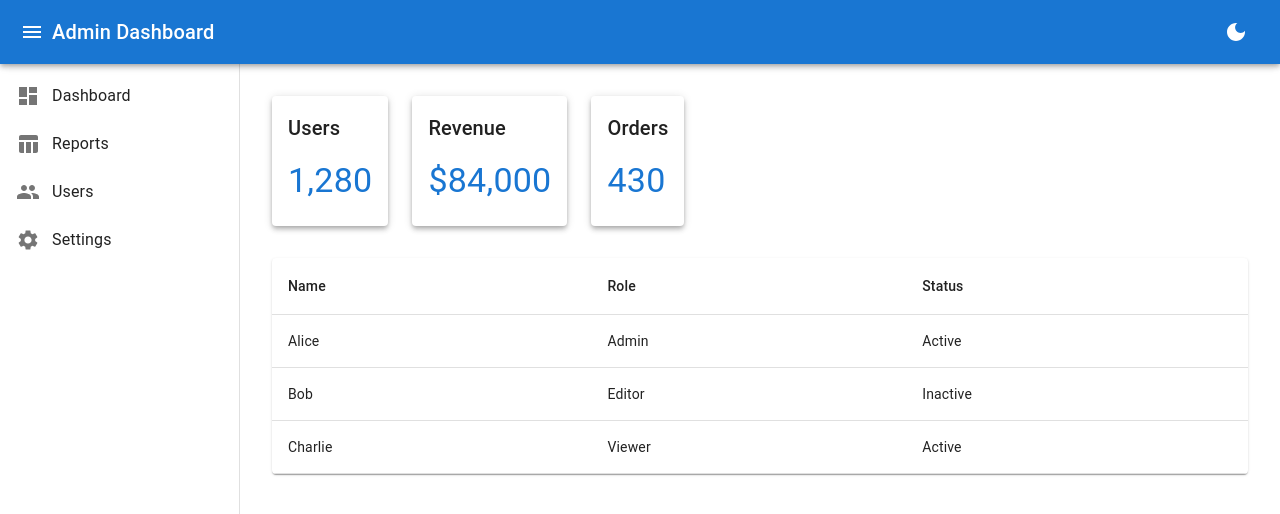
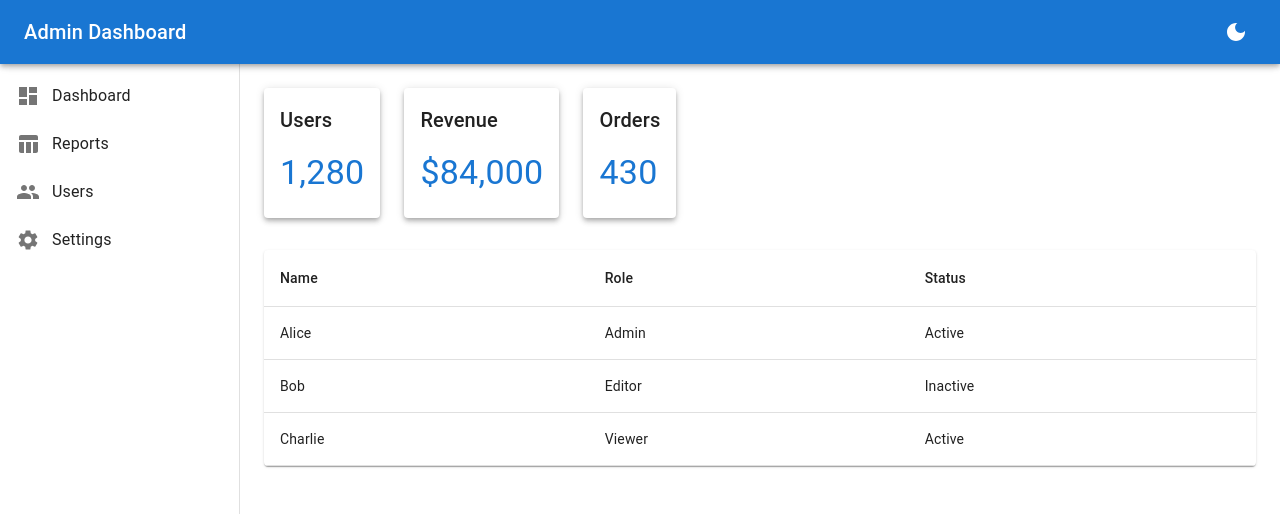
Before and after one commit to Mdirfan0786/Admin_dashboard, a React (Vite) app: page / in a window 1280 px wide. Shown: the top 514 px of the page. Built offline with nearby package versions, Linux system fonts and the light colour scheme.

Commit message:
Implement responsive admin dashboard with mobile sidebar support

```diff
--- a/src/App.jsx
+++ b/src/App.jsx
@@ -9,27 +9,48 @@ import DataTable from "./components/dataTable/DataTable";
 
 import { lightTheme, darkTheme } from "./theme";
 
+const drawerWidth = 240;
+
 export default function App() {
   const [darkMode, setDarkMode] = useState(false);
 
+  const [mobileOpen, setMobileOpen] = useState(false);
+
   const toggleTheme = () => {
     setDarkMode(!darkMode);
+  };
+
+  const handleDrawerToggle = () => {
+    setMobileOpen(!mobileOpen);
   };
 
   return (
     <ThemeProvider theme={darkMode ? darkTheme : lightTheme}>
       <CssBaseline />
 
-      <Topbar toggleTheme={toggleTheme} />
+      <Topbar
+        toggleTheme={toggleTheme}
+        handleDrawerToggle={handleDrawerToggle}
+      />
 
-      <Sidebar />
+      <Sidebar
+        mobileOpen={mobileOpen}
+        handleDrawerToggle={handleDrawerToggle}
+      />
 
       <Box
         component="main"
         sx={{
           flexGrow: 1,
-          p: 4,
-          ml: "240px",
+          p: 3,
+
+          width: {
+            sm: `calc(100% - ${drawerWidth}px)`,
+          },
+
+          ml: {
+            sm: `${drawerWidth}px`,
+          },
         }}
       >
         <Toolbar />
--- a/src/components/sidebar/Sidebar.jsx
+++ b/src/components/sidebar/Sidebar.jsx
@@ -6,6 +6,7 @@ import {
   ListItemButton,
   ListItemIcon,
   ListItemText,
+  Box,
 } from "@mui/material";
 
 import DashboardIcon from "@mui/icons-material/Dashboard";
@@ -15,20 +16,9 @@ import SettingsIcon from "@mui/icons-material/Settings";
 
 const drawerWidth = 240;
 
-export default function Sidebar() {
-  return (
-    <Drawer
-      variant="permanent"
-      sx={{
-        width: drawerWidth,
-        flexShrink: 0,
-
-        "& .MuiDrawer-paper": {
-          width: drawerWidth,
-          boxSizing: "border-box",
-        },
-      }}
-    >
+export default function Sidebar({ mobileOpen, handleDrawerToggle }) {
+  const drawer = (
+    <div>
       <Toolbar />
 
       <List>
@@ -72,6 +62,49 @@ export default function Sidebar() {
           </ListItemButton>
         </ListItem>
       </List>
-    </Drawer>
+    </div>
+  );
+
+  return (
+    <Box
+      component="nav"
+      sx={{ width: { sm: drawerWidth }, flexShrink: { sm: 0 } }}
+    >
+      {/* Mobile Drawer */}
+      <Drawer
+        variant="temporary"
+        open={mobileOpen}
+        onClose={handleDrawerToggle}
+        ModalProps={{
+          keepMounted: true,
+        }}
+        sx={{
+          display: { xs: "block", sm: "none" },
+
+          "& .MuiDrawer-paper": {
+            boxSizing: "border-box",
+            width: drawerWidth,
+          },
+        }}
+      >
+        {drawer}
+      </Drawer>
+
+      {/* Desktop Drawer */}
+      <Drawer
+        variant="permanent"
+        sx={{
+          display: { xs: "none", sm: "block" },
+
+          "& .MuiDrawer-paper": {
+            boxSizing: "border-box",
+            width: drawerWidth,
+          },
+        }}
+        open
+      >
+        {drawer}
+      </Drawer>
+    </Box>
   );
 }
--- a/src/components/topbar/Topbar.jsx
+++ b/src/components/topbar/Topbar.jsx
@@ -3,11 +3,24 @@ import { AppBar, Toolbar, Typography, IconButton } from "@mui/material";
 import MenuIcon from "@mui/icons-material/Menu";
 import DarkModeIcon from "@mui/icons-material/DarkMode";
 
-export default function Topbar({ toggleTheme }) {
+export default function Topbar({ toggleTheme, handleDrawerToggle }) {
   return (
-    <AppBar position="fixed" sx={{ zIndex: 1201 }}>
+    <AppBar
+      position="fixed"
+      sx={{
+        zIndex: 1201,
+      }}
+    >
       <Toolbar>
-        <IconButton color="inherit" edge="start">
+        <IconButton
+          color="inherit"
+          edge="start"
+          onClick={handleDrawerToggle}
+          sx={{
+            mr: 2,
+            display: { sm: "none" },
+          }}
+        >
           <MenuIcon />
         </IconButton>
 
```
